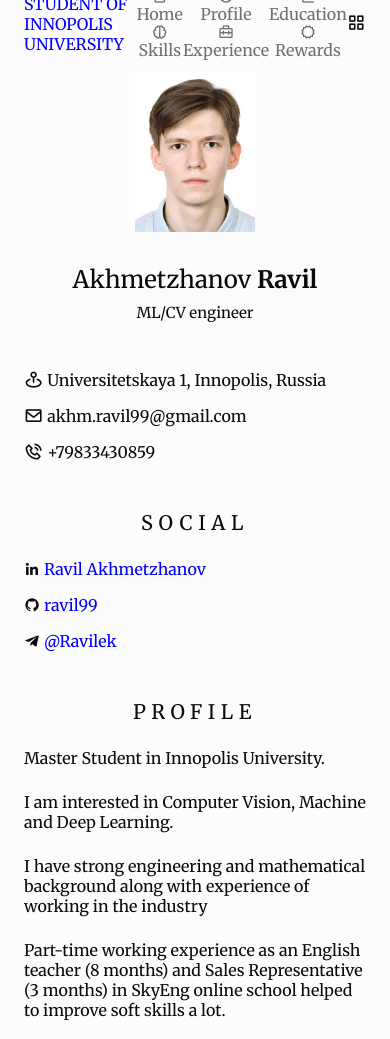
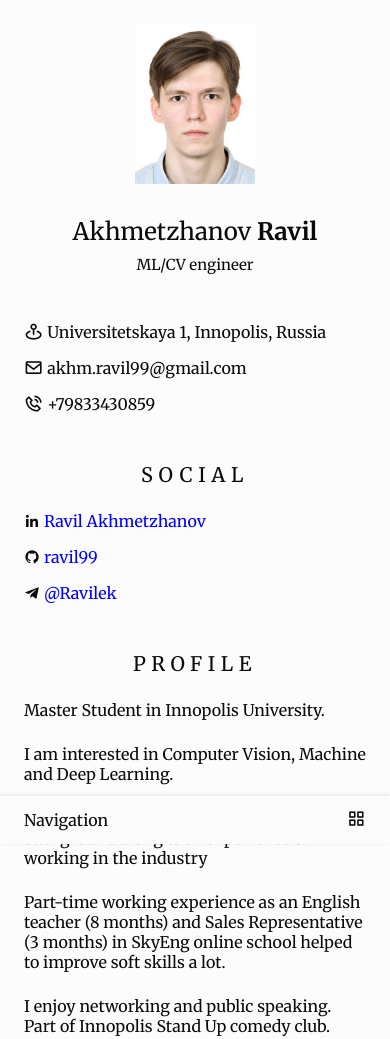
Before and after one commit to ravil99/CV-website, a plain HTML site: page index.html in a window 390 px wide. Shown: the top 1039 px of the page. Drawn offline with nearby package versions, Linux system fonts and the light colour scheme.

Commit message:
Proper header was added to fix responsive problem in small screens

```diff
--- a/index.html
+++ b/index.html
@@ -15,9 +15,10 @@
     <title>Ravil Akhmetzhanov</title>
 </head>
 <body>
-    <!-- Navigation element -->
+    <!-- HEADER + NAVIGATION -->
+    <header class="l-header" id="header">
         <nav class="nav bd-container">
-        <a href="https://innopolis.university/en/" class="nav__logo">STUDENT OF INNOPOLIS UNIVERSITY</a>
+            <p class="nav__logo">Navigation</p>
 
             <div class="nav__menu" id="nav-menu">
                 <ul class="nav__list">
@@ -71,6 +72,7 @@
             </div>
 
         </nav>
+    </header>
     <main class="1-main bd-container">
         <div class="resume" id="area-cv">
             <div class="resume__left">
@@ -187,7 +189,9 @@
                     </div>
                 </section>
 
+            </div>
 
+            <div class="resume__right">
                 <!--========== SKILLS  ==========-->
                 <section class="skills section" id="skills">
                     <h2 class="section-title">Skills</h2>
@@ -238,10 +242,6 @@
                         </ul>
                     </div>
                 </section>
-
-            </div>
-
-            <div class="resume__right">
                 <!--========== EXPERIENCE ==========-->
                 <section class="experience section" id="experience">
                     <h2 class="section-title">Experience</h2>
@@ -314,7 +314,7 @@
                                     <span class="languages__circle"></span> English - C1
                                 </li>
                                 <li class="languages__name">
-                                    <span class="languages__circle"></span> Kazakh - A2
+                                    <span class="languages__circle"></span> Kazakh - B1
                                 </li>
                             </ul>
                         </div>
--- a/src/css/styles.css
+++ b/src/css/styles.css
@@ -126,7 +126,7 @@ img{
 }
 
 /* This part is dependent on the device */
-@media screen and (min-width: 968px){
+@media screen and (max-width: 968px){
     .nav__menu{
         position: fixed;
         bottom: -100%;
@@ -143,7 +143,7 @@ img{
 
 /* Navigational elements */
 .nav__logo{
-    color: blue;
+    color: var(--text-color);
     font-weight: var(--font-semi-bold);
 }
 
```
Lines whose indentation alone changed are shown as unchanged.
